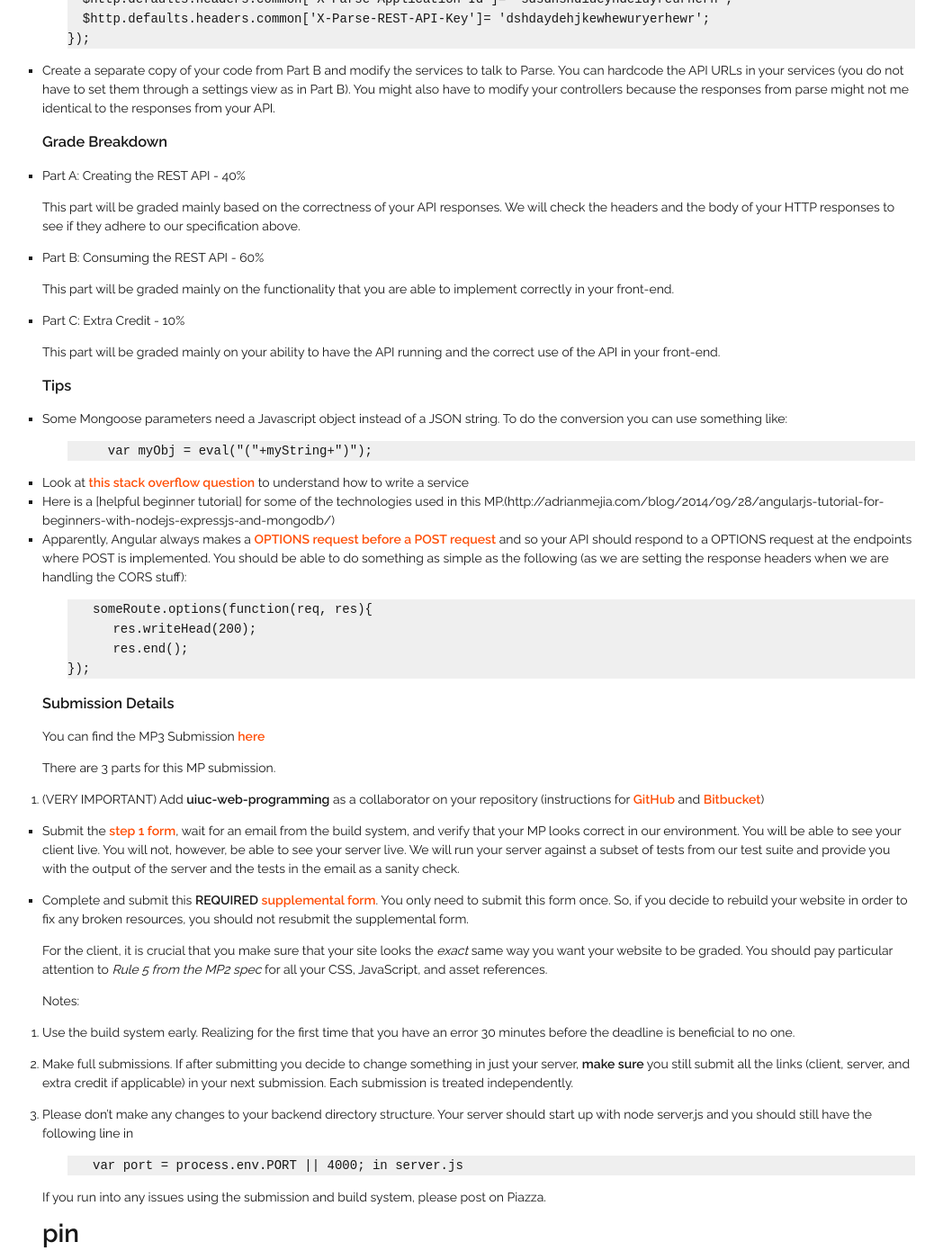
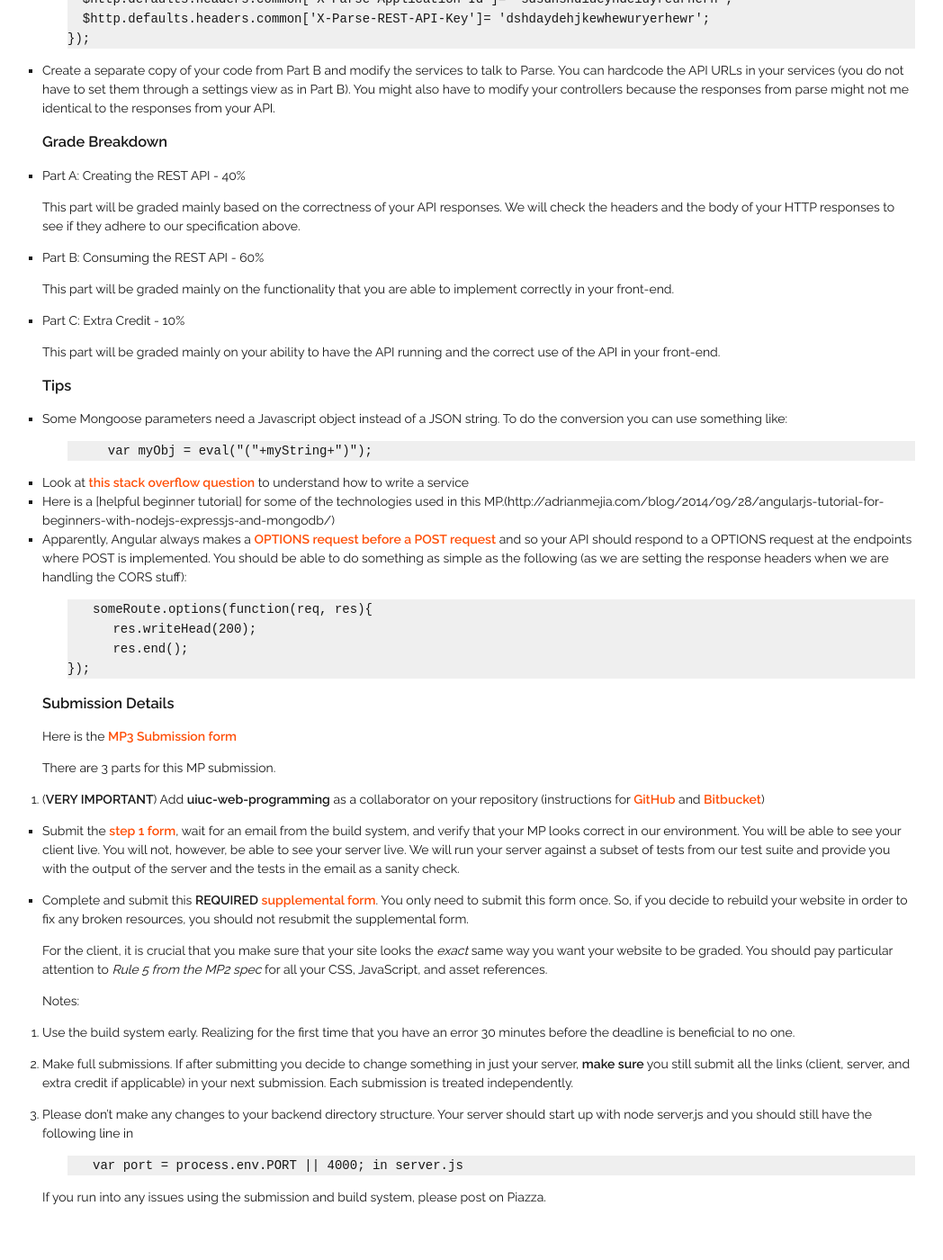
Before and after one commit to biplabdeka/fa2016, a Jekyll site: the page built from _posts/2015-3-17-MP-3.md, in a window 1280 px wide and 1400 px high, scrolled down 4773 px. Shown: the whole window at 90% size, without its empty margins (108-1156 px from the left). Built offline with Jekyll 4.4.1, drawn with Linux system fonts in a browser that asks for light colours; nearby versions of some CDN libraries; Markdown is read by kramdown in place of the engine named in the settings; after the commit the page ends 6128 px from its top, so only the background shows below that.

Commit message:
added submission details

````diff
--- a/_posts/2015-3-17-MP-3.md
+++ b/_posts/2015-3-17-MP-3.md
@@ -268,10 +268,10 @@ someRoute.options(function(req, res){
 
 
 ###Submission Details
-You can find the MP3 Submission [here](http://uiucwp.com/mp3/submit)
+Here is the [MP3 Submission form](http://uiucwp.com/mp3/submit)
 
 There are 3 parts for this MP submission.
-1. (VERY IMPORTANT) Add **uiuc-web-programming** as a collaborator on your repository (instructions for [GitHub](https://help.github.com/articles/adding-collaborators-to-a-personal-repository/) and [Bitbucket](https://help.github.com/articles/adding-collaborators-to-a-personal-repository/))
+1. (**VERY IMPORTANT**) Add **uiuc-web-programming** as a collaborator on your repository (instructions for [GitHub](https://help.github.com/articles/adding-collaborators-to-a-personal-repository/) and [Bitbucket](https://help.github.com/articles/adding-collaborators-to-a-personal-repository/))
 
 + Submit the [step 1 form](http://uiucwp.com/mp3/submit), wait for an email from the build system, and verify that your MP looks correct in our environment. You will be able to see your client live. You will not, however, be able to see your server live. We will run your server against a subset of tests from our test suite and provide you with the output of the server and the tests in the email as a sanity check.
 
@@ -291,5 +291,3 @@ var port = process.env.PORT || 4000; in server.js
 ```
 
 If you run into any issues using the submission and build system, please post on Piazza.
-
-#pin
````
